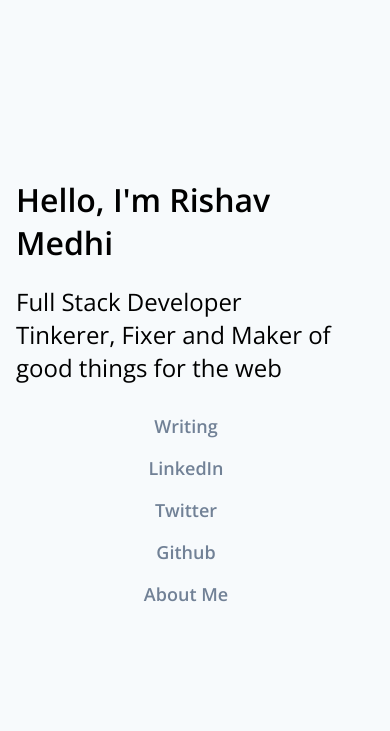
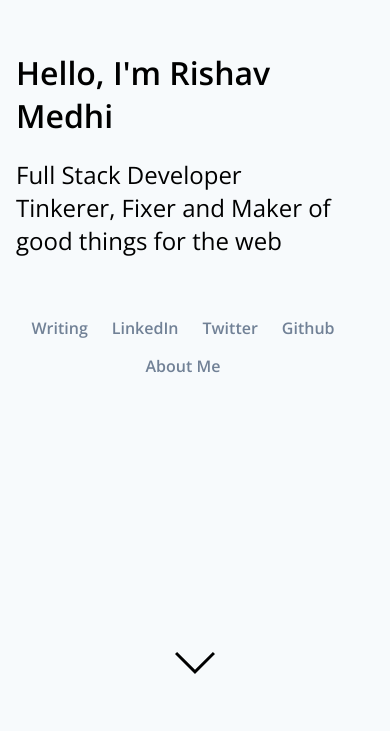
Before and after one commit to rishavmedhi/rm-portfolio, a React (Create React App) app: page / in a window 390 px wide. Shown: the part 113-844 px from the top of the page. Built offline with nearby package versions, Linux system fonts and the light colour scheme.

Commit message:
down chevron svg icon and mobile view top banner icons

```diff
--- a/src/pages/Homepage/styles/Homepage.style.scss
+++ b/src/pages/Homepage/styles/Homepage.style.scss
@@ -46,6 +46,18 @@
       }
     }
   }
+  .down-icon-wrapper{
+    position: absolute;
+    left: 0;
+    right: 0;
+    display: flex;
+    justify-content: center;
+    bottom: 3em;
+    .down-icon{
+      height:40px;
+      width: 40px;
+    }
+  }
 }
 .wrapper-spacing {
   max-width: calc(700px + 2rem);
@@ -82,12 +94,18 @@ footer {
 
 @media only screen and (max-width: 766px) {
   #top-container {
-    .top-banner {
-      .nav-tabs {
-        text-align: center;
-        li {
-          display: block;
-          margin: 1em 0;
+    .top-banner-wrapper{
+      top: 15%;
+      .top-banner {
+        .nav-tabs {
+          text-align: center;
+          margin-top: 3em;
+          li {
+            display: inline-block;
+            font-size: 16px;
+            padding-right: 1.5em;
+            margin-bottom: 1em;
+          }
         }
       }
     }
--- a/src/pages/Homepage/views/Homepage.jsx
+++ b/src/pages/Homepage/views/Homepage.jsx
@@ -2,6 +2,7 @@ import React, { Component } from "react";
 import AboutMe from "../../../components/AboutMe/AboutMe";
 import ArticleItem from "../../../components/ArticleItem/ArticleItem";
 import "../styles/Homepage.style.scss";
+import {ReactComponent as ChevronDown} from "../../../assets/ChevronDown.svg";
 export default class Homepage extends Component {
   render() {
     return (
@@ -39,6 +40,9 @@ export default class Homepage extends Component {
                 </ul>
               </nav>
             </div>
+          </div>
+          <div className="down-icon-wrapper">
+            <ChevronDown className="down-icon"/>
           </div>
         </div>
         <main className="main-container">
```
Also changed, not shown: src/assets/ChevronDown.svg (renamed from chevron-down.svg).
